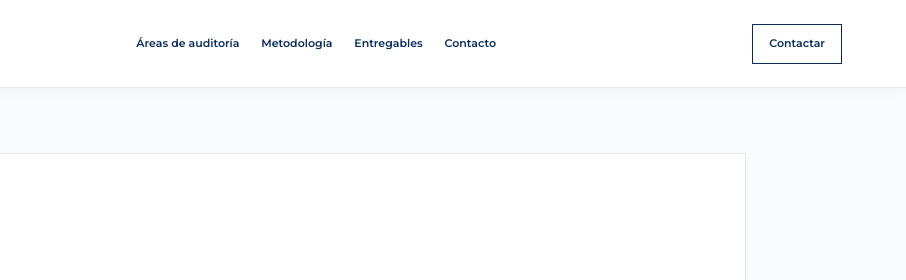
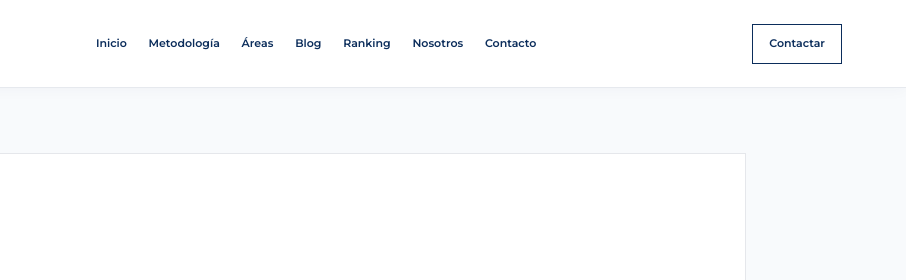
Before and after one commit to fgsantillan0126/cx-review-landing, a plain HTML site: page privacidad/index.html in a window 1280 px wide. Shown: the top 280 px of the page, 374-1280 px from the left. Drawn offline with Linux system fonts and the light colour scheme.

Commit message:
Unificar navegación institucional en todas las páginas

```diff
--- a/privacidad/index.html
+++ b/privacidad/index.html
@@ -26,11 +26,22 @@
     </a>
 
     <nav class="main-nav" aria-label="Navegación principal">
-      <a href="/#areas">Áreas de auditoría</a>
-      <a href="/#metodologia">Metodología</a>
-      <a href="/#entregables">Entregables</a>
-      <a href="/#contacto">Contacto</a>
-    </nav>
+
+  <a href="/">Inicio</a>
+
+  <a href="/metodologia/">Metodología</a>
+
+  <a href="/areas/">Áreas</a>
+
+  <a href="/#blog">Blog</a>
+
+  <a href="/#ranking">Ranking</a>
+
+  <a href="/#nosotros">Nosotros</a>
+
+  <a href="/#contacto">Contacto</a>
+
+</nav>
 
     <a class="header-link" href="mailto:contacto@cx-review.com.ar">Contactar</a>
   </header>
```
